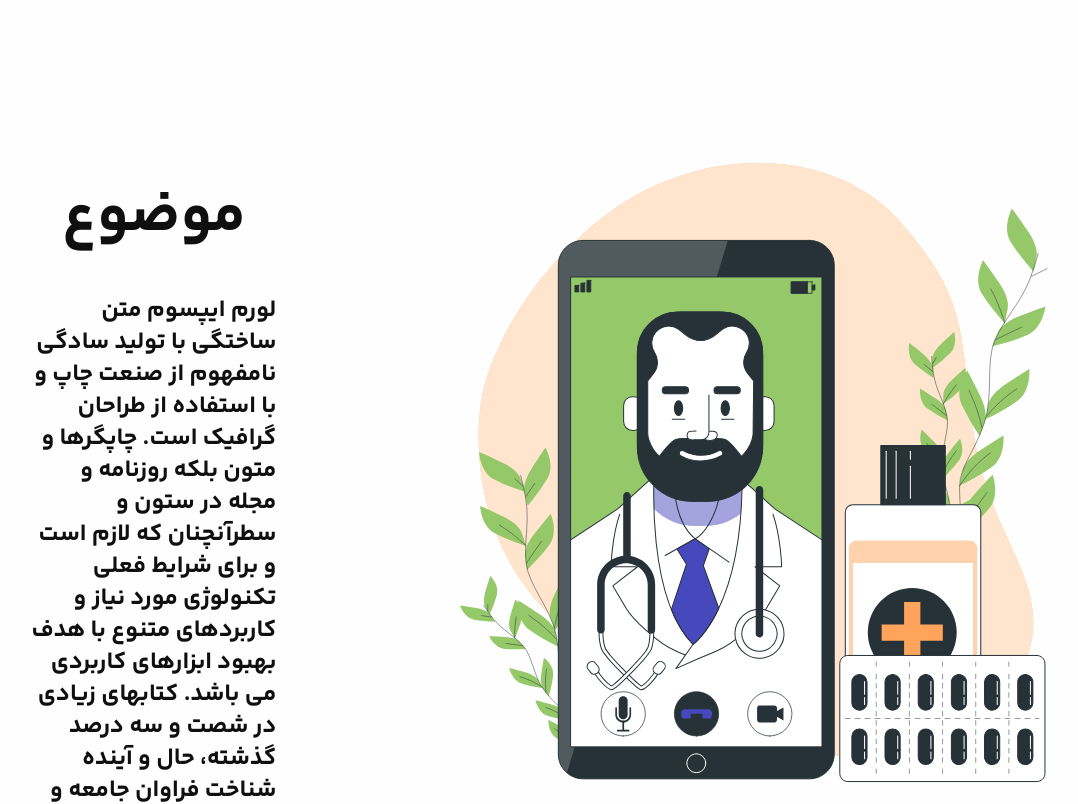
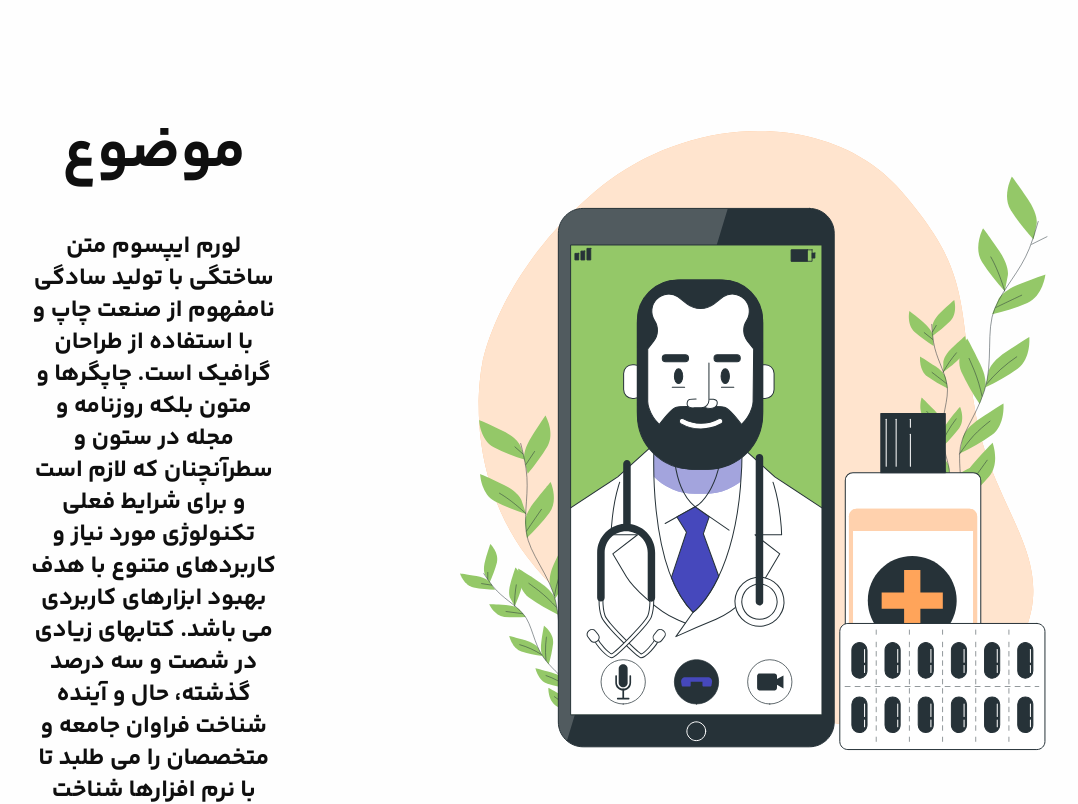
Before and after one commit to zahrabakhshandeh/HealthCare, a Next.js app: page / in a window 1280 px wide. Shown: the part 1800-2604 px from the top of the page, without its empty margins (153-1231 px from the left). Built offline with nearby package versions, Linux system fonts and the light colour scheme.

Commit message:
the description is center now by adding style in thex box component

```diff
--- a/src/components/landingPageComponents/TextBox/index.tsx
+++ b/src/components/landingPageComponents/TextBox/index.tsx
@@ -1,15 +1,13 @@
 import { TextBoxType } from "@/types";
 
-const TextBox = ({tittle, body}: TextBoxType) => {
-    return(
-        <div className="flex gap-12 items-center md:mx-36 mx-14 mt-16 flex-col min-w-6">
-            <h2 className="text-7xl lg:text-6xl">
-                {tittle}
-            </h2>
-            <p className="xl:text-2xl lg:text-lg text-3xl align-middle">
-                {body}
-            </p>
-        </div>
-    )
+const TextBox = ({ tittle, body }: TextBoxType) => {
+  return (
+    <div className="flex gap-12 items-center md:px-36 px-14 flex-col min-w-6">
+      <h2 className="text-7xl lg:text-6xl">{tittle}</h2>
+      <p className="xl:text-2xl lg:text-lg text-center text-3xl align-middle">
+        {body}
+      </p>
+    </div>
+  );
 };
 export default TextBox;
```
